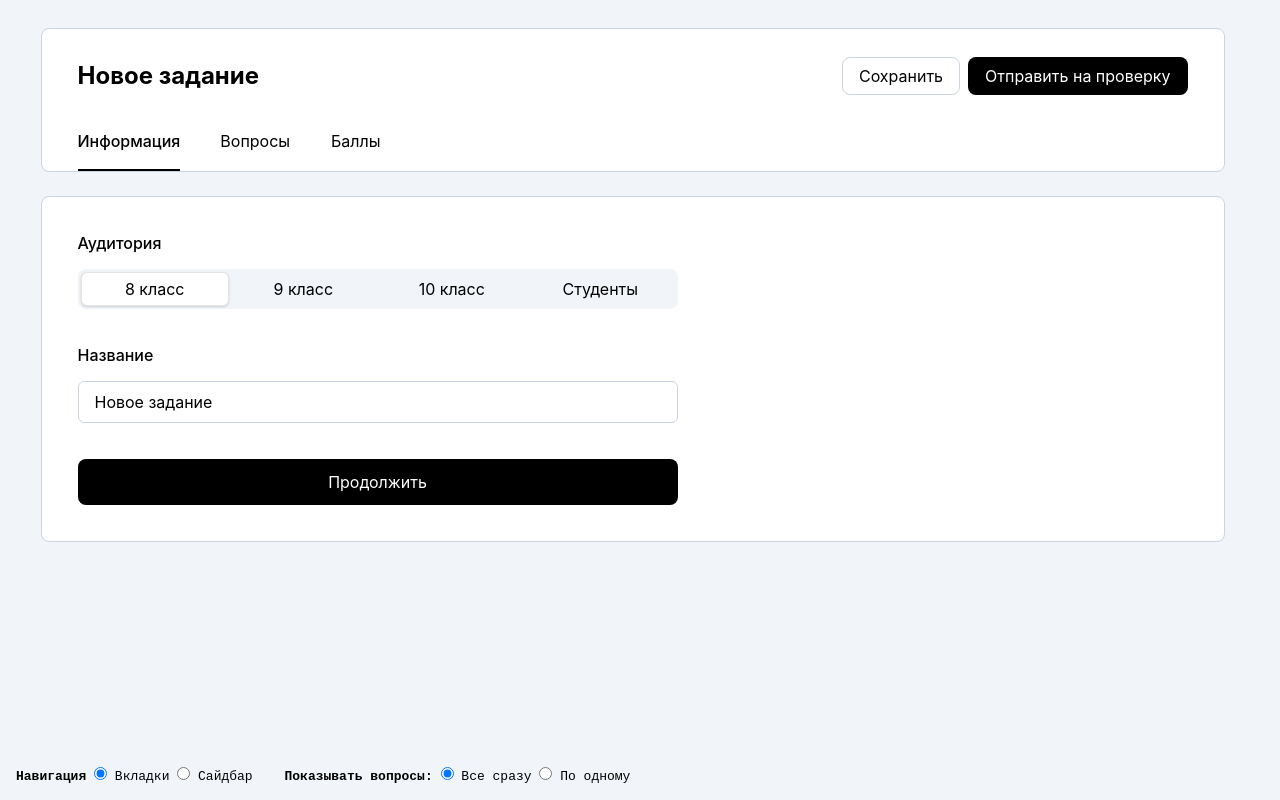
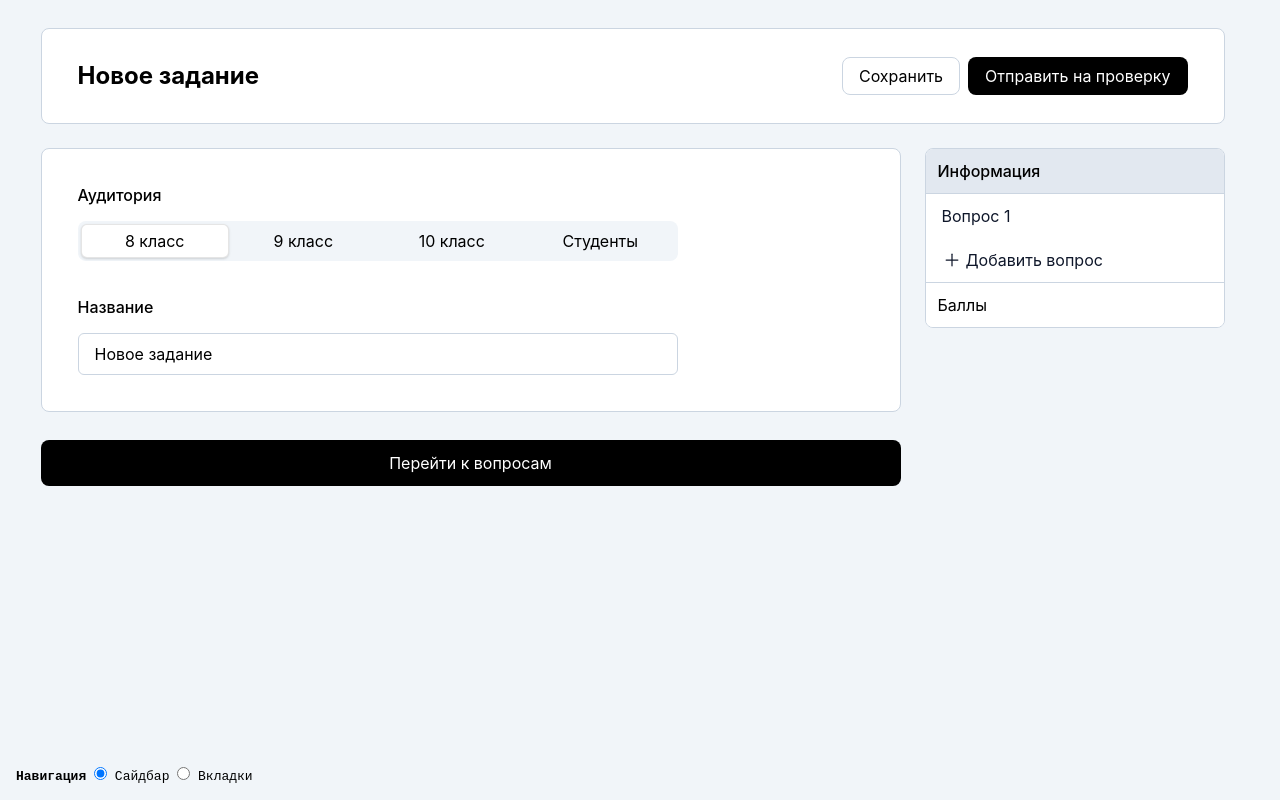
Before and after one commit to alexander-albul/commonwealth, a Svelte app: page / in a window 1280 px wide. Built offline with nearby package versions, Linux system fonts and the light colour scheme.

Commit message:
2 files modified

```diff
--- a/src/App.svelte
+++ b/src/App.svelte
@@ -14,12 +14,12 @@
 <div class="view-settings">
 	<b>Навигация</b>
 	<label>
+		<input type="radio" bind:group={$uiState.viewVariant} value="sidebar"/>
+		Сайдбар
+	</label>
+	<label>
 		<input type="radio" bind:group={$uiState.viewVariant} value="tabs"/>
 		Вкладки
-	</label>
-	<label>
-		<input type="radio" bind:group={$uiState.viewVariant} value="sidebar"/>
-		Сайдбар
 	</label>
 	{#if $uiState.viewVariant === "tabs"}
 		<b style="margin-left: 24px">Показывать вопросы:</b>
@@ -34,6 +34,8 @@
 	{/if}
 </div>
 
+
+
 <style>
 	.view-settings{
 		position: fixed;
--- a/src/stores/store.js
+++ b/src/stores/store.js
@@ -3,7 +3,7 @@ import { writable } from 'svelte/store';
 export const uiState = writable({
   activeTab: 0,
   questionTabVariant: 'a',
-  viewVariant: 'tabs',
+  viewVariant: 'sidebar',
   selectedQuestion: 0,
 });
 
```
